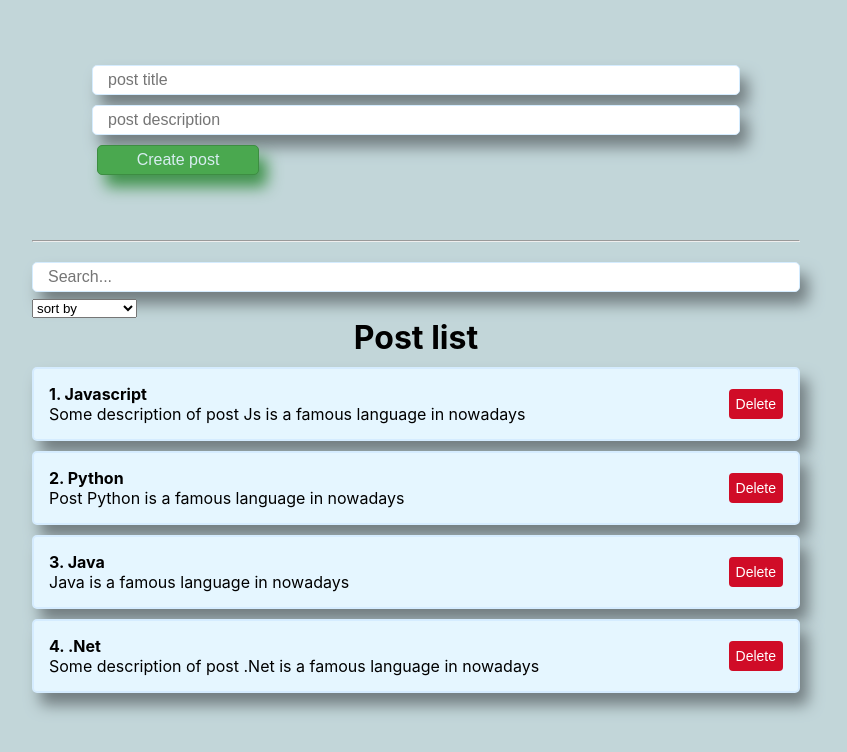
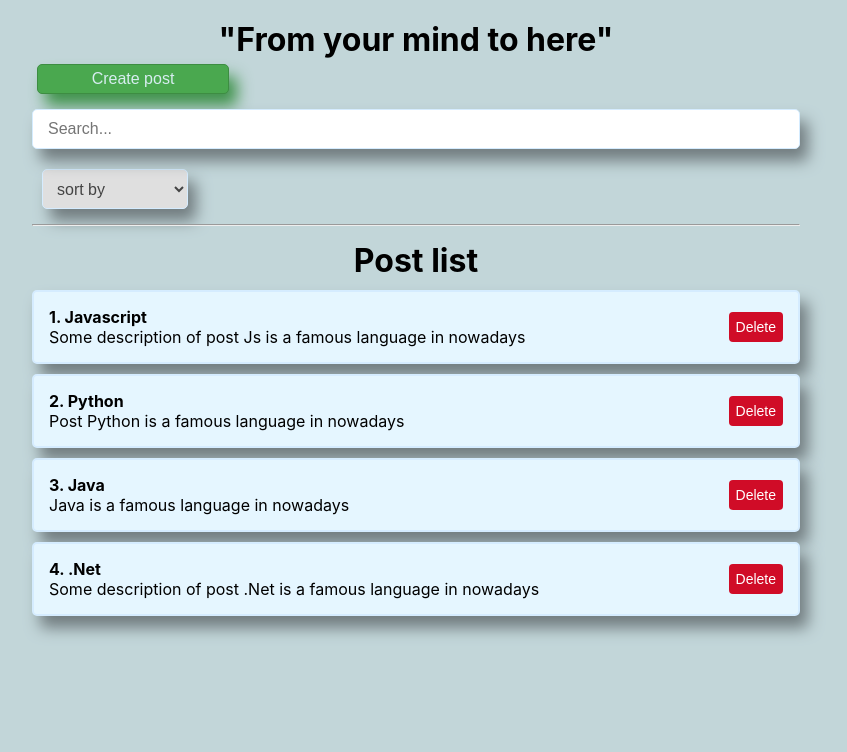
Before and after one commit to MaxiRovik/post_app, a React (Create React App) app: page / in a window 1280 px wide. Shown: the top 752 px of the page, without its empty margins (224-1071 px from the left). Built offline with nearby package versions, Linux system fonts and the light colour scheme.

Commit message:
refactor App.js, create nodal for create post

```diff
--- a/src/App.js
+++ b/src/App.js
@@ -2,8 +2,9 @@ import React,{useState,useMemo} from 'react'
 import './styles/App.css';
 import PostList from "./components/PostList";
 import PostForm from "./components/PostForm";
-import MySelect from "./components/UI/select/MySelect";
-import MyInput from "./components/UI/input/MyInput";
+import PostFilter from "./components/PostFilter";
+import MyModal from "./components/UI/MyModal/MyModal";
+import MyButton from "./components/UI/button/MyButton";
 
 
 
@@ -15,59 +16,49 @@ function App() {
       {id: 4, title: '.Net', body: 'Some description of post .Net is a famous language in nowadays'},
   ]);
 
-  const [selectedSort, setSelectedSort] = useState('');
-  const [searchQuery, setSearchQuery] = useState('');
+  const [filter, setFilter] = useState({sort:'', query:''});
+  const [visible, setVisible] = useState(false);
+
+  const createNewPost = () => {
+      setVisible(true)
+  };
+
+    const sortedPosts = useMemo(() => {
+        if (filter.sort){
+            return [...posts].sort((a,b)=> a[filter.sort].localeCompare(b[filter.sort]))
+        }
+        return posts
+    },[filter.sort,posts]);
+
+    const sortedAndSearchedPosts = useMemo(()=>{
+        return sortedPosts.filter(post => post.title.toLowerCase().includes(filter.query))
+    },[filter.query,sortedPosts]);
 
 
-  const sortedPosts = useMemo(() => {
-      console.log('ggggggggggggggggggggg')
-      if (selectedSort){
-          return [...posts].sort((a,b)=> a[selectedSort].localeCompare(b[selectedSort]))
-      }
-      return posts
-  },[selectedSort,posts]);
-
-    const sortedAndSearchedPosts = useMemo(()=>{
-        return sortedPosts.filter(post => post.title.includes(searchQuery))
-    },[searchQuery,sortedPosts]);
-
   const createPost = (newPost) => {
-        setPosts([...posts, newPost]);
+        setPosts([...posts, newPost])
+      setVisible(false);
     };
     const removePost = (post) => {
         setPosts(posts.filter(p => p.id !== post.id))
     };
 
-    const sortPosts =(sort)=> {
-        setSelectedSort(sort);
-
-    };
-
   return (
       <div className="App">
-          <PostForm createPost = {createPost} />
+              <h1>"From your mind to here"</h1>
+          <MyButton onClick={createNewPost}>Create post</MyButton>
+          <MyModal visible ={visible} setVisible = {setVisible}>
+              <h1> Create new post! </h1>
+              <PostForm createPost = {createPost}/>
+          </MyModal>
+          <PostFilter filter = {filter}
+                      setFilter={setFilter}
+          />
           <hr className="hr"/>
-          <MyInput
-              value = {searchQuery}
-              onChange = {e => setSearchQuery(e.target.value)}
-              placeholder="Search..."
-          />
-          <MySelect
-              value = {selectedSort}
-              onChange = {sortPosts}
-          defaultValue = "sort by"
-          options ={[
-              {value: 'title', name: 'by title'},
-              {value: 'body', name: 'by description'},
-          ]}
-          />
-          {posts.length>0 ?
-              <PostList remove ={removePost} posts = {sortedAndSearchedPosts} title ="Post list"/>
-              : <h1> No posts</h1>
-          }
+
+          <PostList remove ={removePost} posts = {sortedAndSearchedPosts} title ="Post list"/>
 
       </div>
-
   );
 }
 
--- /dev/null
+++ b/src/components/PostFilter.jsx
@@ -0,0 +1,29 @@
+import React, {useState} from 'react';
+import MySelect from "../components/UI/select/MySelect";
+import MyInput from "../components/UI/input/MyInput";
+
+
+
+const PostFilter = ({filter, setFilter}) => {
+
+    return(
+       <div>
+           <MyInput
+               value = {filter.query}
+               onChange = {e => setFilter({...filter, query:e.target.value})}
+               placeholder="Search..."
+           />
+           <MySelect
+               value = {filter.sort}
+               onChange = {kindOfSort => setFilter({...filter, sort:kindOfSort})}
+               defaultValue = "sort by"
+               options ={[
+                   {value: 'title', name: 'by title'},
+                   {value: 'body', name: 'by description'},
+               ]}
+           />
+       </div>
+    )
+};
+
+export default PostFilter;
--- a/src/components/PostForm.jsx
+++ b/src/components/PostForm.jsx
@@ -13,8 +13,7 @@ const PostForm = ({createPost}) => {
             id: Date.now(), ...post
         };
         createPost(newPost)
-        setPost({title:'', body:''})
-
+        setPost({title:'', body:''});
     };
 
     return(
@@ -27,7 +26,8 @@ const PostForm = ({createPost}) => {
                      onChange = {e => setPost({...post, body:e.target.value})}
                      type="text"
                      placeholder="post description"/>
-            <MyButton onClick={addNewPost}>Create post</MyButton>
+            <MyButton onClick={addNewPost}
+                      >Create post</MyButton>
         </form>
     )
 };
--- a/src/components/PostList.jsx
+++ b/src/components/PostList.jsx
@@ -3,6 +3,14 @@ import PostItem from "./PostItem";
 
 
 const PostList = ({posts, title, remove}) => {
+
+    if (!posts.length){
+        return (
+            <h1>
+                No posts!
+            </h1>
+        )
+    }
     return(
        <div>
             <h1>{title}</h1>
--- /dev/null
+++ b/src/components/UI/MyModal/MyModal.jsx
@@ -0,0 +1,21 @@
+import React from 'react';
+import cl from './MyModal.module.css'
+
+
+const MyModal = ({children, visible, setVisible}) => {
+
+    const rootClasses = [cl.myModal]
+    if (visible) {
+        rootClasses.push(cl.active)
+    }
+    return (
+        <div onClick ={() => setVisible(false)}
+            className={rootClasses.join(' ')}>
+            <div onClick ={(e) => e.stopPropagation()}
+                className={cl.myModalContent}>
+                {children}
+            </div>
+        </div>
+    )
+};
+export default MyModal;
--- /dev/null
+++ b/src/components/UI/MyModal/MyModal.module.css
@@ -0,0 +1,25 @@
+.myModal{
+    position: fixed;
+    top:0;
+    bottom:0;
+    right: 0;
+    left:0;
+    display: none;
+}
+
+.myModalContent {
+    width: 50%;
+    height:auto;
+    padding:30px;
+    background-color: #eaeaea;
+    border-radius: 10px;
+    min-width: 290px;
+
+}
+
+.myModal.active {
+    display:flex;
+    justify-content: center;
+    align-items: center;
+    background-color: rgba(0, 0, 0, 0.42);
+}
--- a/src/components/UI/input/MyInput.module.css
+++ b/src/components/UI/input/MyInput.module.css
@@ -1,8 +1,8 @@
 .myInp {
     width: 100%;
     font-size: 16px;
-    padding: 5px 15px;
-    margin: 5px 0;
+    padding: 10px 15px;
+    margin: 10px 0;
     border:1px solid #d5ecff;
     border-radius: 5px;
     box-shadow: 8px 12px 15px #727d80;
--- a/src/components/UI/select/MySelect.jsx
+++ b/src/components/UI/select/MySelect.jsx
@@ -1,9 +1,10 @@
 import React from 'react';
+import classes from './MySelect.module.css'
 
 
 const MySelect = ({options, defaultValue, value, onChange}) => {
     return (
-            <select
+            <select className={classes.myselect}
                   value = {value}
                   onChange = {event => onChange(event.target.value)}>
                 <option disabled value="">{defaultValue}</option>
--- /dev/null
+++ b/src/components/UI/select/MySelect.module.css
@@ -0,0 +1,13 @@
+.myselect {
+    margin: 10px;
+    display: block;
+    font-size: 16px;
+    font-family: sans-serif;
+    font-weight: 400;
+    color: #444;
+    background-color: #dfdfdf;
+    padding:10px 15px 9px 10px;
+    border:1px solid #d5ecff;
+    border-radius: 5px;
+    box-shadow: 8px 12px 15px #727d80;
+}
--- a/src/styles/App.css
+++ b/src/styles/App.css
@@ -5,11 +5,13 @@
 }
 
 #root {
+    padding:20px;
     height: 100vh;
     display: flex;
     justify-content: center;
+    background-color: #c2d6d9;
+    overflow: scroll;
 
-    background-color: #c2d6d9;
 }
 
 .App {
```
